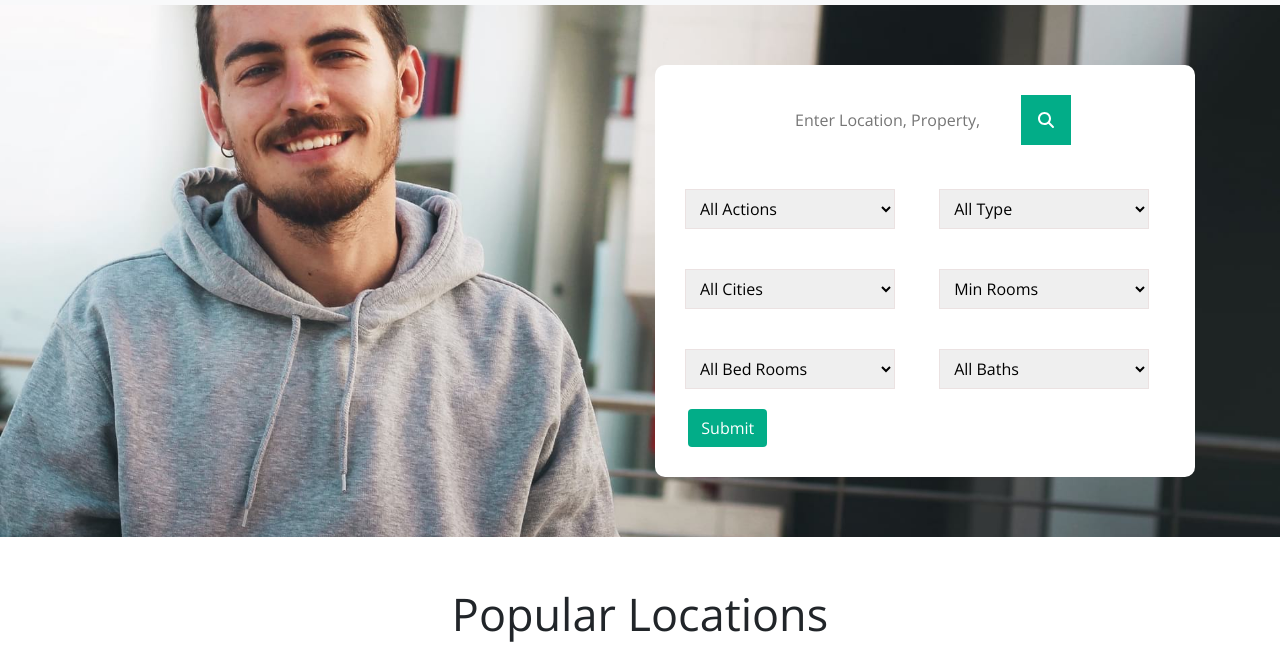
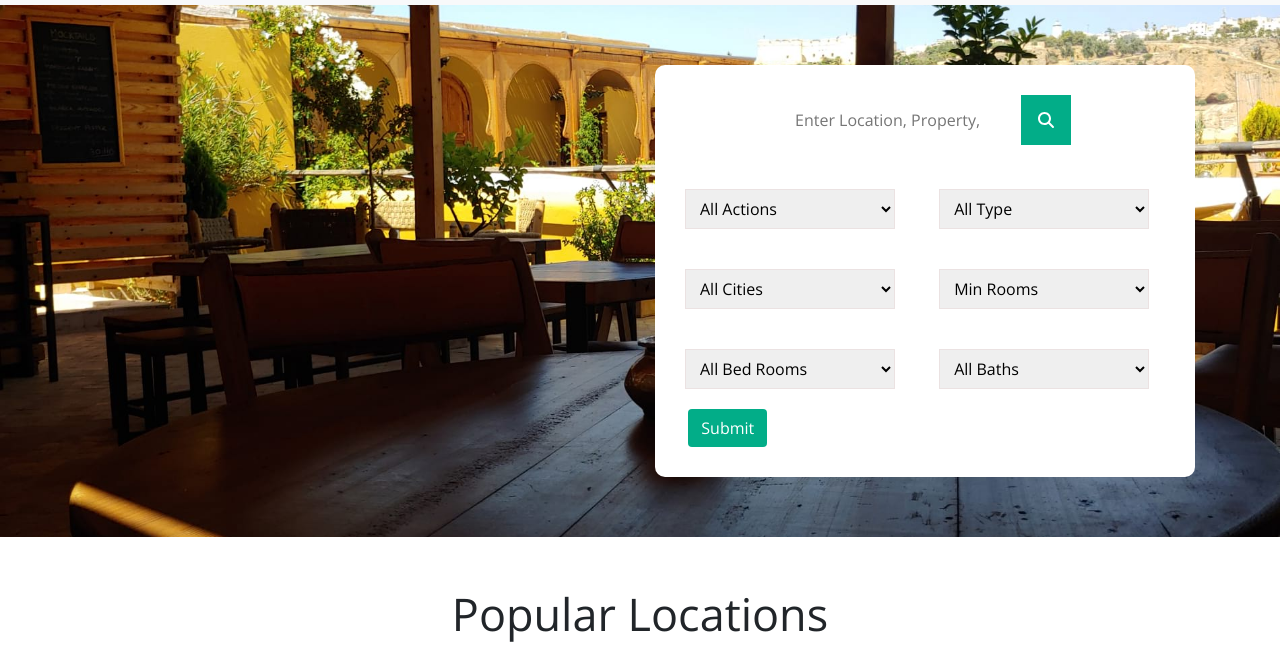
Before and after one commit to mrmaherusama/estate-agent.github.io, a plain HTML site: page index.html in a window 1280 px wide. Shown: the part 144-790 px from the top of the page. Drawn offline with nearby package versions, Linux system fonts and the light colour scheme.

Commit message:
Update style.css

```diff
--- a/css/style.css
+++ b/css/style.css
@@ -63,7 +63,7 @@ header ul li a {
 }
 
 #banner {
-	background-image: url(../images/3.jpg);
+	background-image: url(../images/4.jpg);
 	background-position: center center;
 	background-repeat: no-repeat;
 	background-size: cover;
```
